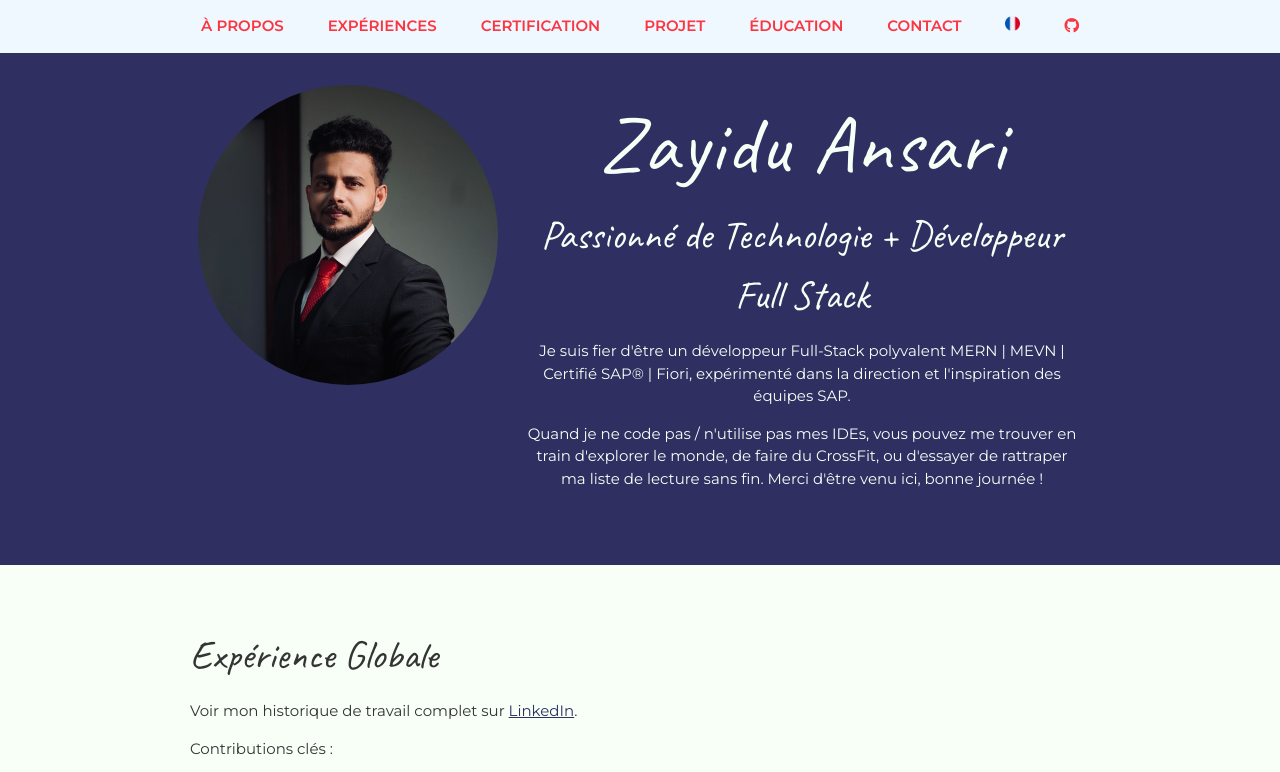
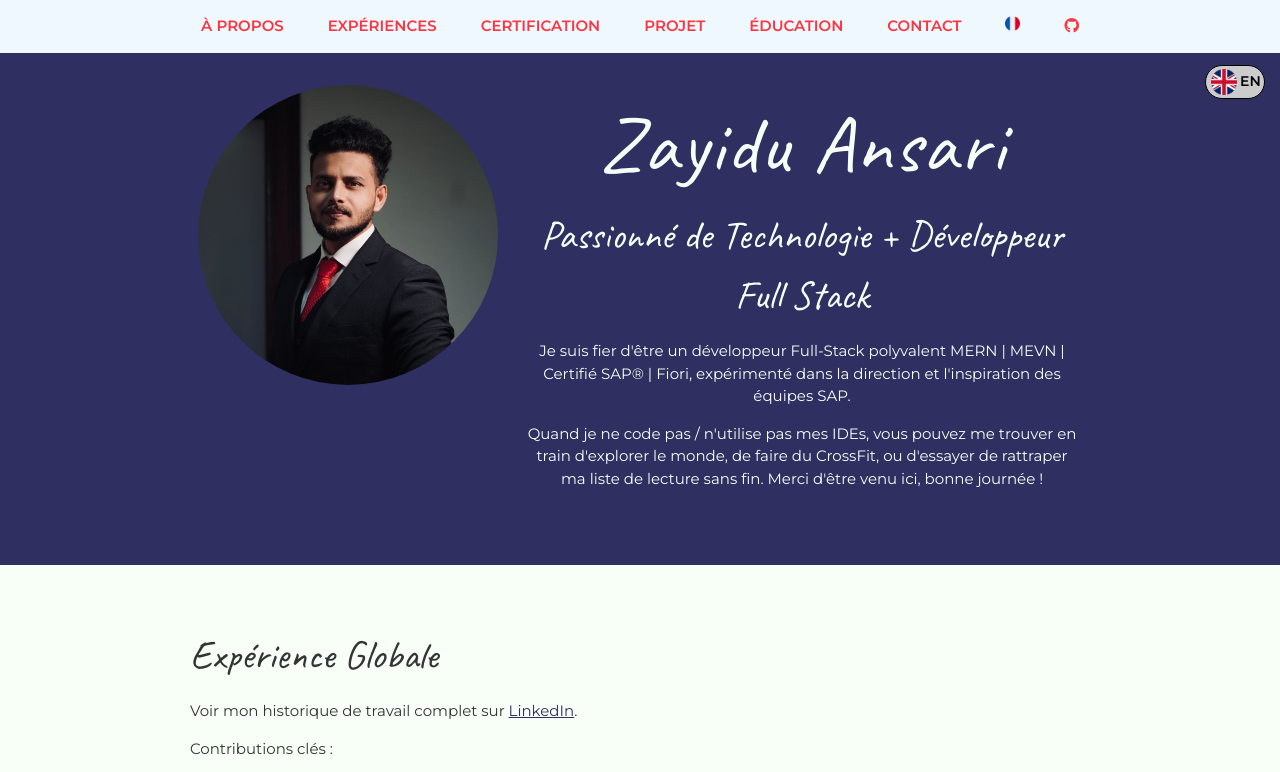
Before and after one commit to zayidu/portfolio-fr, a plain HTML site: page index.html in a window 1280 px wide. Shown: the top 772 px of the page. Drawn offline with Linux system fonts and the light colour scheme; files whose address does not match are found by name.

Commit message:
Works perfectly : Switch 1.0: WORKING

```diff
--- a/css/styles.css
+++ b/css/styles.css
@@ -310,12 +310,87 @@ h3 {
   width: 60px;
   height: 34px;
   margin-right: 10px; /* Space between switch and label */
+  text-decoration: none; /* Remove underline from link */
+  padding: 5px;
+  transition: transform 0.2s; /* Smooth transformation */
+  will-change: transform; /* Optimize for animations */
 }
 
-.switch input {
+/* Hover effect */
+.switch:hover {
+  transform: scale(1.05); /* Slightly increase size */
+}
+
+.switch:hover::after,
+.switch:hover::before {
+  opacity: 1;
+  visibility: visible;
+}
+
+.switch::after {
+  content: attr(title); /* Display the title text */
+  position: absolute;
+  top: 50%;
+  transform: translate(-70%, -50%);
+  left: calc(-100% - 20px); /* Position to the left of the switch */
+  background-color: black;
+  color: white;
+  text-align: center;
+  border-radius: 5px;
+  padding: 5px;
+  font-size: 0.8em;
+  font-family: Arial, sans-serif;
+  z-index: 1001;
+  white-space: nowrap;
   opacity: 0;
-  width: 0;
-  height: 0;
+  visibility: hidden;
+  transition: opacity 0.3s, visibility 0.3s;
+}
+
+.switch::before {
+  content: '';
+  position: absolute;
+  top: 50%;
+  right: 100%; /* Align with the right edge of the switch */
+  margin-right: -5px; /* Adjust this value to move the tail */
+  border-width: 5px;
+  border-style: solid;
+  border-color: transparent black transparent transparent;
+  transform: translateY(-50%);
+  opacity: 0;
+  visibility: hidden;
+  transition: opacity 0.3s, visibility 0.3s;
+}
+
+.switch:hover::after {
+  content: attr(title); /* This will display the title text */
+  position: absolute;
+  top: 50%; /* Position at the middle of the switch */
+  transform: translate(-70%, -50%); /* Ensure it's vertically centered */
+  left: calc(-100% - 10px); /* Position to the left of the switch */
+  background-color: black;
+  color: white;
+  text-align: center;
+  border-radius: 5px;
+  padding: 5px;
+  font-size: 0.8em; /* Smaller font size */
+  font-family: Arial, sans-serif; /* Example font style */
+  z-index: 1001; /* Above other elements */
+  white-space: nowrap; /* Prevents the text from wrapping */
+  opacity: 0;
+  visibility: hidden;
+  transition: opacity 0.3s, visibility 0.3s;
+}
+
+.switch:hover::after {
+  opacity: 1;
+  visibility: visible;
+}
+
+/* Active/click effect */
+.switch:active {
+  transform: scale(0.95); /* Slightly decrease size */
+  box-shadow: 0 5px 15px rgba(0, 0, 0, 0.3); /* Add shadow for depth */
 }
 
 .slider {
@@ -325,36 +400,16 @@ h3 {
   left: 0;
   right: 0;
   bottom: 0;
-  background-color: #ccc;
+  background-color: #ccc; /* Background color */
+  background-image: url('../icons/en.png'); /* French flag icon */
+  background-repeat: no-repeat;
+  background-position: left 5px center; /* Position the flag to the left */
+  background-size: 26px 26px; /* Size of the flag icon */
+  border-radius: 34px; /* Rounded corners */
+  border: 1px solid #000;
+  z-index: 1; /* Ensure the slider is above the label */
   -webkit-transition: .4s;
   transition: .4s;
-  border-radius: 34px; /* Rounded corners */
-  z-index: 1; /* Ensure the switch is above the label */
-  border: 1px solid #000;
-}
-
-.slider:before {
-  position: absolute;
-  content: "";
-  height: 26px;
-  width: 26px;
-  top: 3px;
-  left: 4px;
-  bottom: 4px;
-  background-color: white;
-  -webkit-transition: .4s;
-  transition: .4s;
-  border-radius: 50%; /* Rounded corners */
-}
-
-input:checked + .slider {
-  background-color: #2196F3;
-}
-
-input:checked + .slider:before {
-  -webkit-transform: translateX(26px);
-  -ms-transform: translateX(26px);
-  transform: translateX(26px);
 }
 
 .language-label {
@@ -368,9 +423,9 @@ input:checked + .slider:before {
 }
 
 /* Change label text when switch is active */
-#language-toggle:checked + .slider + .language-label {
+/* #language-toggle:checked + .slider + .language-label {
   content: 'EN';
-}
+} */
 
 /* Profile
 ---------------------------------- */
--- a/index.html
+++ b/index.html
@@ -46,6 +46,14 @@
           <i class="fab fa-github icon-github" aria-hidden="true"></i>
           <span class="hide-m"></span></a>
       </nav>
+
+      <!-- SWITCH BUTTON -->
+      <div class="top-right">
+        <a href="https://zayidu.github.io/portfolio/" target="_self" class="switch" title="Click here for English Version">
+          <span class="slider round"></span>
+          <span class="language-label">EN</span>
+        </a>
+      </div>
 
       <div class="content-wrap">
         <div class="column-narrow">
```
